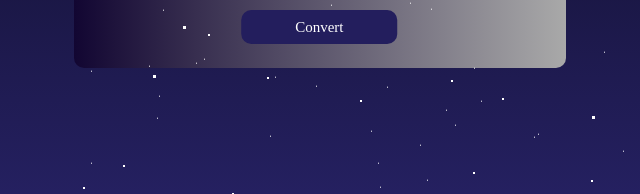
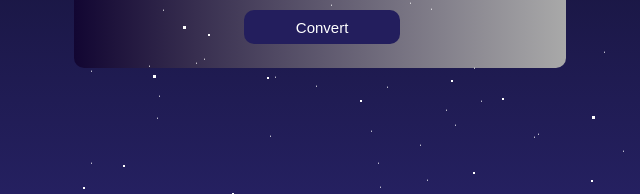
Before and after one commit to Hikkennn/Convertion-Website, a plain HTML site: page index.html in a window 1280 px wide. Shown: the part 540-734 px from the top of the page, 320-960 px from the left. Drawn offline with Linux system fonts and the light colour scheme.

Commit message:
animation

```diff
--- a/style.css
+++ b/style.css
@@ -716,10 +716,9 @@ div.form{
 
   .button {
     top: 75px;
-    left: 225px;
+    left: 150px;
     font-size: 15px;
-    font-family: Poppins;
-    transform: translateX(-50%);
+    font-family: sans-serif;
     position: absolute;
     width: 155.54px;
     height: 34px;
@@ -728,6 +727,12 @@ div.form{
     border: none;
     transition: box-shadow 0.5s ease;
     color: white;
+    font-weight: 300;
+
+    transition-property: transfrom;
+    transition-duration: 0.3s;
+    transition-timing-function: ease;
+    transition-delay: 0s;
   }
 
   .button:hover {
@@ -735,6 +740,7 @@ div.form{
     border: 2px dashed #3c00ff;
     background-color: white;
     color: black;
+    transform: translateY(-4px);
   }
 
   .button:active {
```
